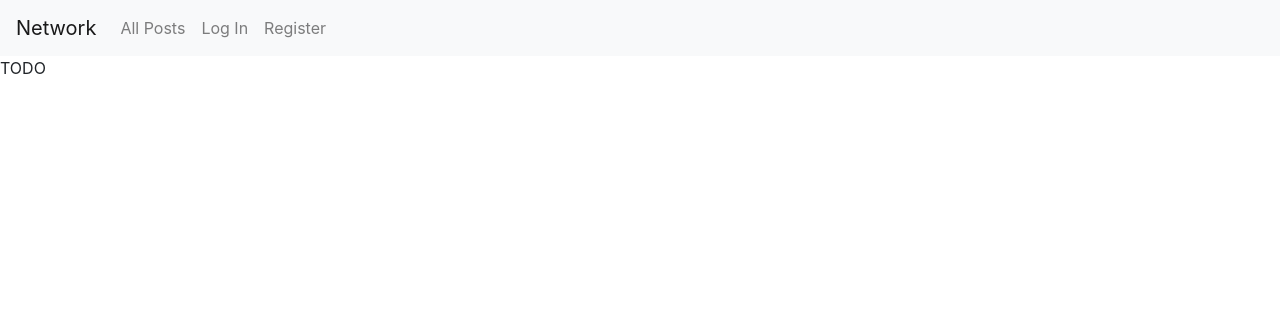
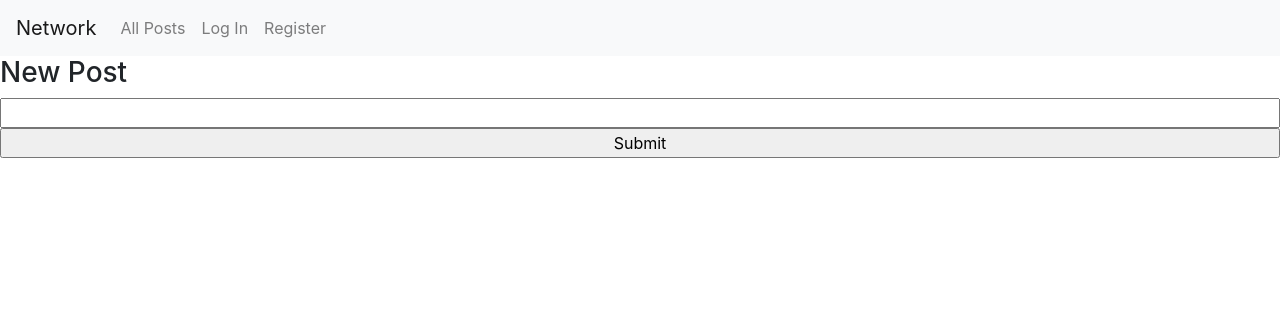
Before and after one commit to ShakunBoris/project4, a Django app: page / in a window 1280 px wide. Shown: the top 316 px of the page. Run offline with Django 3.2, Linux system fonts and the light colour scheme; some libraries are stand-ins or nearby versions.

Commit message:
Form from model, NEED INITIAL VALUES

```diff
--- /dev/null
+++ b/network/forms.py
@@ -0,0 +1,21 @@
+from django.forms import ModelForm, Form, Textarea, TextInput
+from network.models import Post
+
+
+class PostForm(ModelForm):
+    class Meta:
+        model = Post
+        fields = [
+            'text',
+        ]
+        labels = {
+            'text': '',
+        }
+        error_messages = {
+            'name': {
+                'max_length': ("140 symbols MAX"),
+            },
+        }
+        widgets = {
+            # 'text': TextInput(attrs={'rows':44, 'cols':70}),
+        }
--- a/network/static/network/styles.css
+++ b/network/static/network/styles.css
@@ -0,0 +1,11 @@
+#container {
+    display: flex;
+    flex-direction: column;
+    flex-wrap: wrap;
+}
+
+#new-post-form {
+    display: flex;
+    flex-direction: column;
+    flex-wrap: wrap;
+}
--- a/network/templates/network/index.html
+++ b/network/templates/network/index.html
@@ -1,5 +1,12 @@
 {% extends "network/layout.html" %}
 
 {% block body %}
-    TODO
+<div id='container'>
+    <form method='POST' id='new-post-form'>
+        <h3> New Post </h3>
+        {{ form }}
+        {% csrf_token %}
+        <input type="submit" />
+    </form>
+</div>
 {% endblock %}
--- a/network/views.py
+++ b/network/views.py
@@ -3,11 +3,15 @@ from django.db import IntegrityError
 from django.http import HttpResponse, HttpResponseRedirect
 from django.shortcuts import render
 from django.urls import reverse
+from network.forms import *
 
 from .models import User
 
 def index(request):
-    return render(request, "network/index.html")
+    form = PostForm()
+    return render(request, "network/index.html", {
+        'form': form,
+    })
 
 
 def login_view(request):
```
